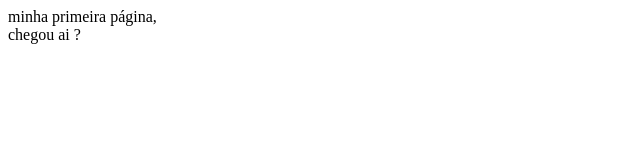
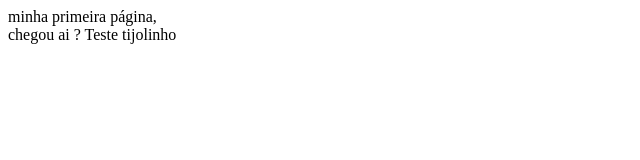
Before and after one commit to econminspiracao/PrimeiroRespositorioTeste, a plain HTML site: page index.html in a window 1280 px wide. Shown: the full height of the page, 0-640 px from the left. Drawn offline with Linux system fonts and the light colour scheme.

Commit message:
Teste do primeiro tijolinho

```diff
--- a/index.html
+++ b/index.html
@@ -9,5 +9,8 @@
 <body>
     minha primeira página,
     <br> chegou ai ?
+
+
+    Teste tijolinho
 </body>
 </html>
```
